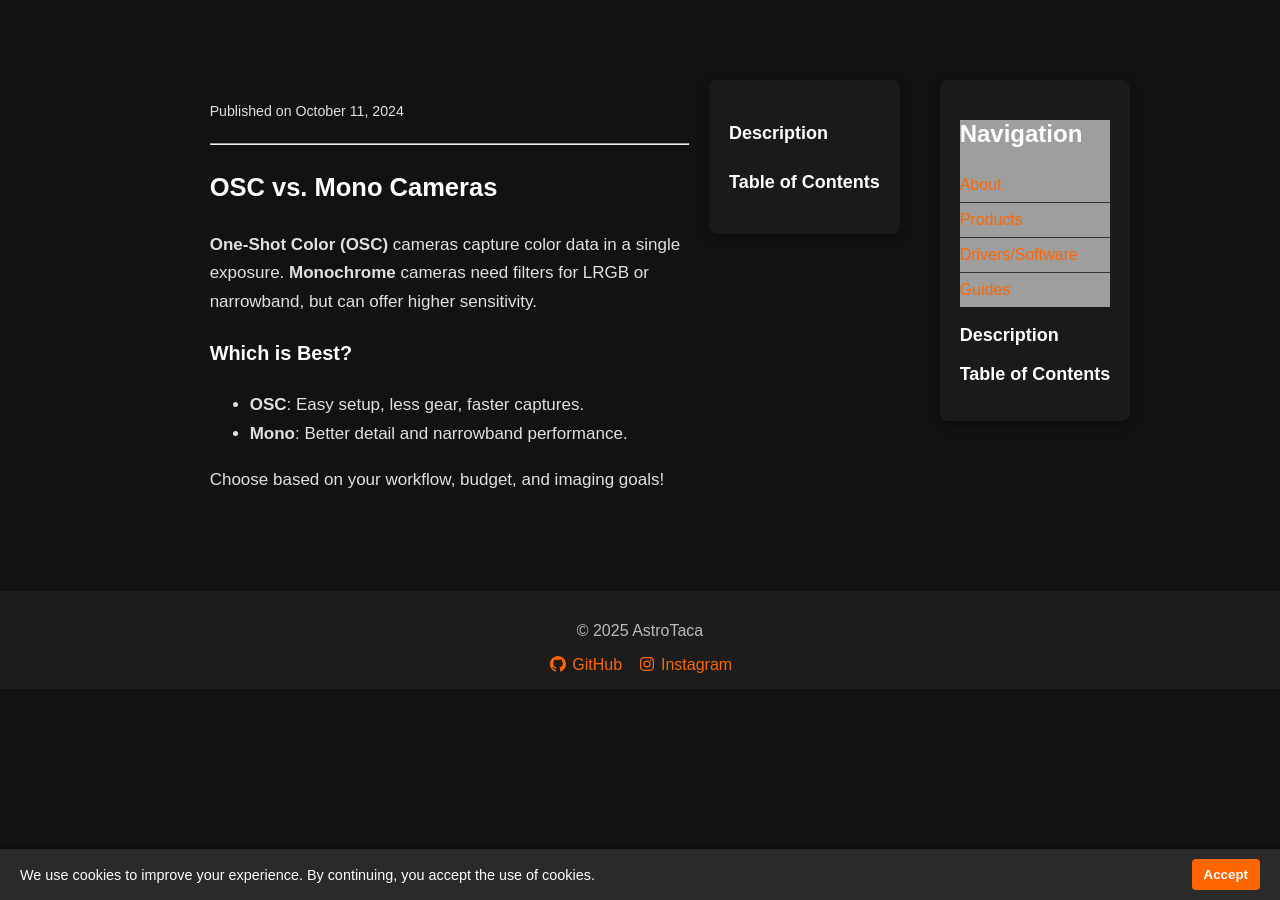
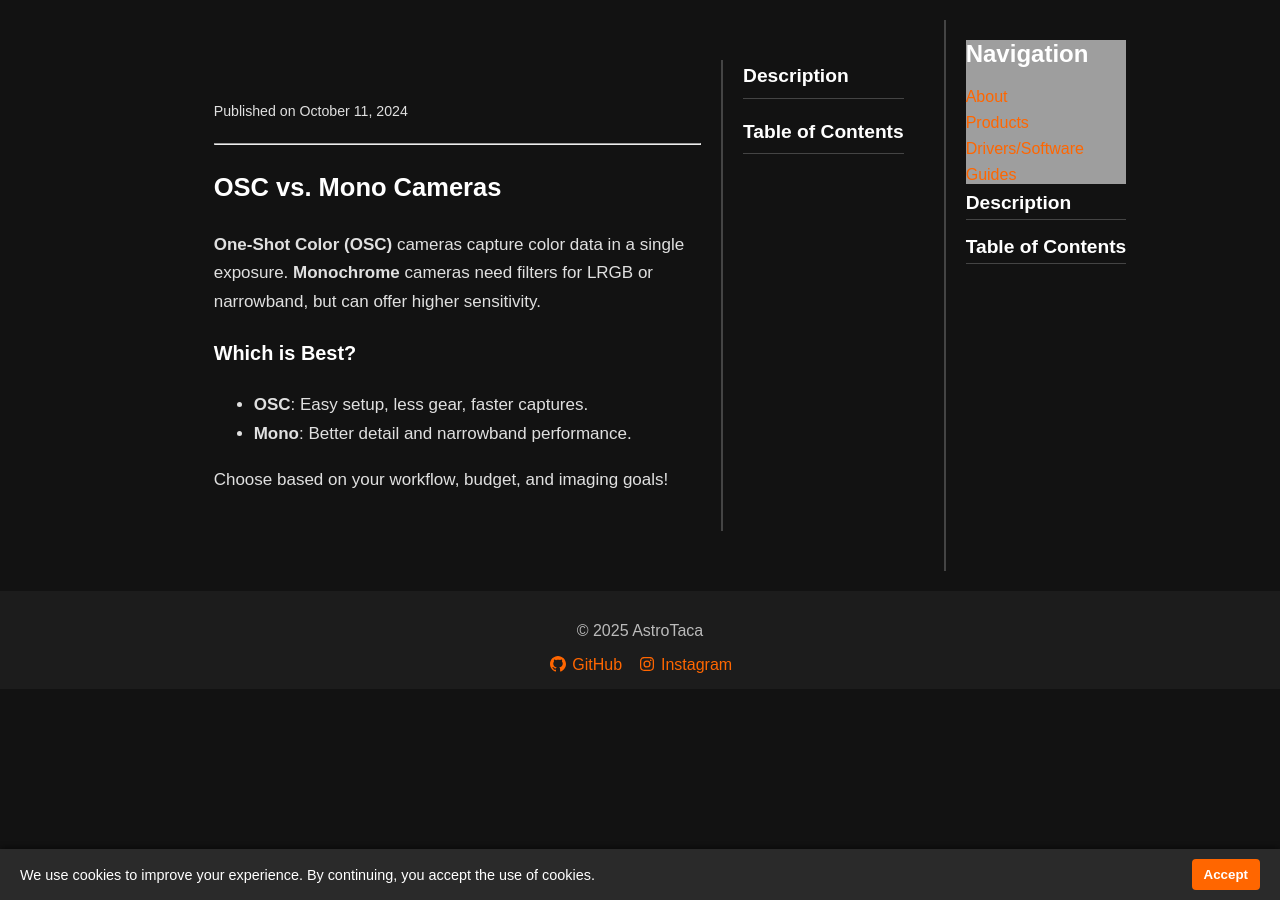
Before and after one commit to astrotaca/website, a Jekyll site: the page built from _posts/2025-02-07-osc-vs-mono.md, in a window 1280 px wide. Built offline with Jekyll 4.4.1, drawn with Linux system fonts in a browser that asks for light colours; grey boxes are pictures that could not be loaded.

Commit message:
updates to the website

```diff
--- a/assets/main.css
+++ b/assets/main.css
@@ -542,46 +542,49 @@
     font-size: 17px;
 }
 
-
-
-
-  .right-sidebar {
-    background: #1a1a1a;
-    padding: 20px;
-    border-radius: 8px;
+/* Updated Right Sidebar for a Clean, Minimal Look */
+.right-sidebar {
+    background: transparent;            /* Remove background color */
+    padding: 0 0 0 20px;                /* Only left padding for separation */
+    border-left: 2px solid #444;        /* Subtle left border for definition */
     position: sticky;
     top: 80px;
-    height: fit-content;
     max-width: 280px;
-    box-shadow: 0px 4px 10px rgba(0, 0, 0, 0.3);
+    /* Optional: remove box-shadow if present */
+}
+
+.right-sidebar .sidebar-content {
+    padding: 0;
 }
 
 .right-sidebar h3 {
-    font-size: 18px;
-    font-weight: 600;
-    color: #fff;
+    font-size: 1.2rem;
+    margin-top: 0;
     margin-bottom: 10px;
+    border-bottom: 1px solid #444;     /* Underline headings for clarity */
+    padding-bottom: 5px;
 }
 
 .right-sidebar ul {
+    list-style: none;
     padding: 0;
-    list-style: none;
+    margin: 0;
 }
 
 .right-sidebar ul li {
-    padding: 8px 0;
-    border-bottom: 1px solid #333;
-}
-
-.right-sidebar ul li:last-child {
-    border-bottom: none;
+    margin-bottom: 8px;
 }
 
 .right-sidebar ul li a {
     color: #ff6600;
     text-decoration: none;
-    font-weight: 500;
+    transition: color 0.3s ease;        /* Smooth color transition on hover */
 }
+
+.right-sidebar ul li a:hover {
+    color: #ffa64d;
+}
+
 
 
   /* Mobile Adjustments */
```
